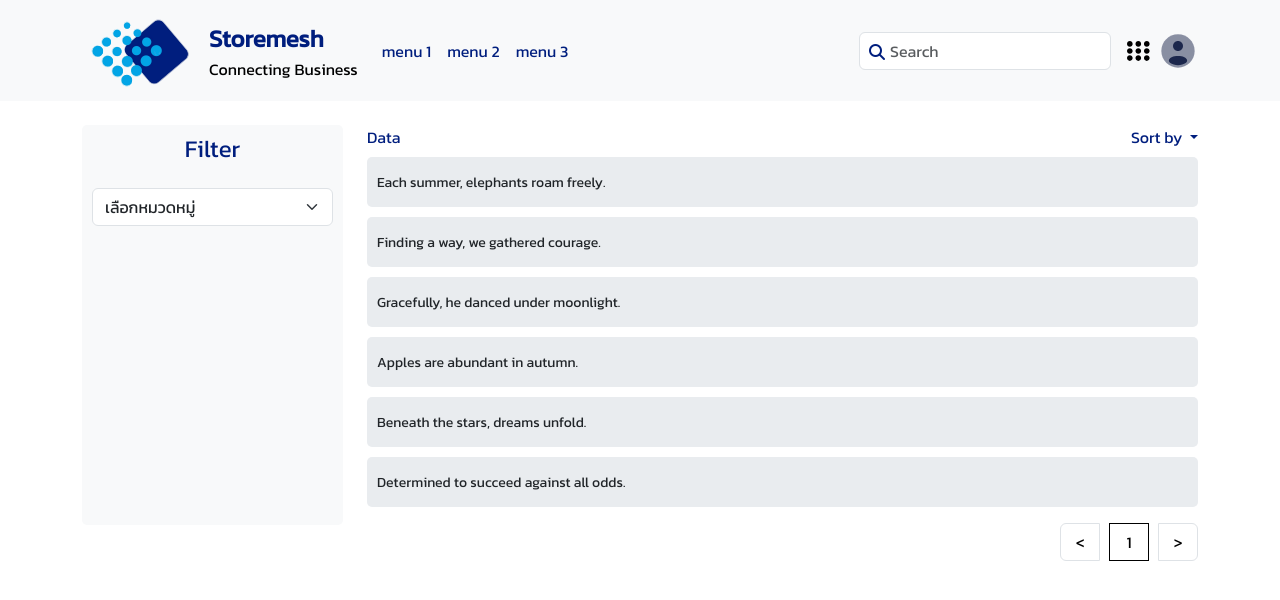
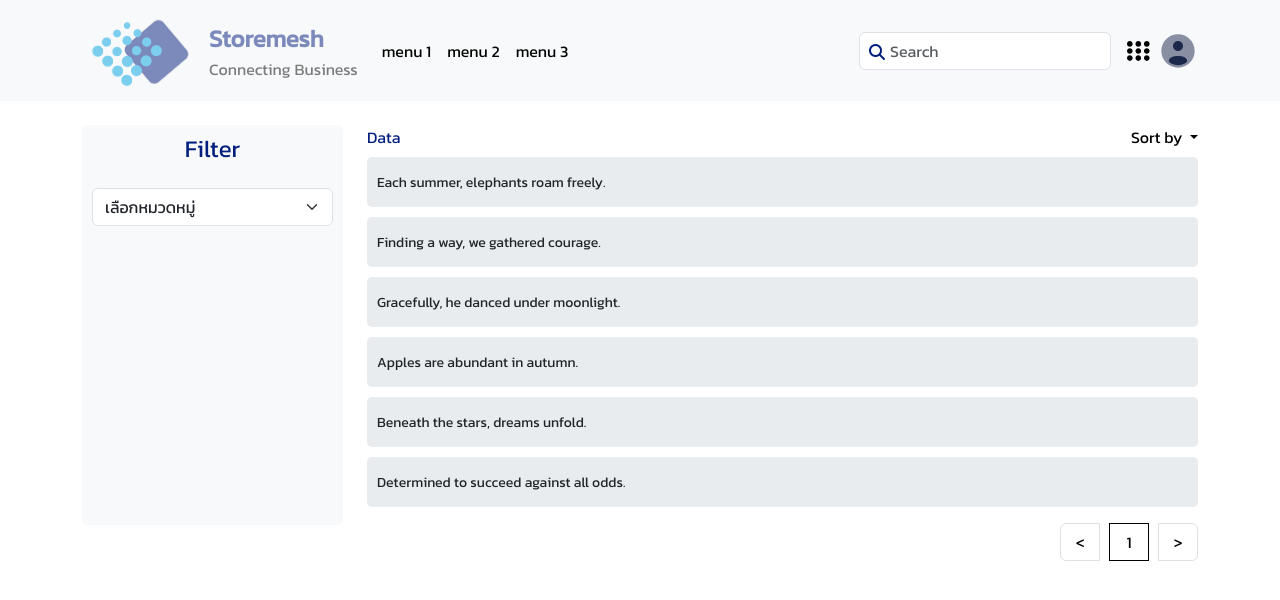
Before and after one commit to breezeparadon/Storemesh, a plain HTML site: page index.html in a window 1280 px wide. In both pictures the pointer is over the link 219 px from the left and 50 px from the top of the page. Drawn offline with nearby package versions, Linux system fonts and the light colour scheme.

Commit message:
Update style.css

```diff
--- a/css/style.css
+++ b/css/style.css
@@ -22,6 +22,11 @@
     margin-right: 10px;
 }
 
+.navbar-brand:hover {
+    opacity: 0.5;
+    transition: all 0.5s ease;
+}
+
 .text-container {
     display: flex;
     flex-direction: column;
@@ -38,11 +43,11 @@
 }
 
 .nav-link {
-    color: rgb(0,30,126);
+    color: black;
 }
 
 .nav-link:hover{
-    color: rgb(2, 165, 230);
+    color: rgb(0,30,126);
     transition: all 0.5s ease;
 }
 
```
